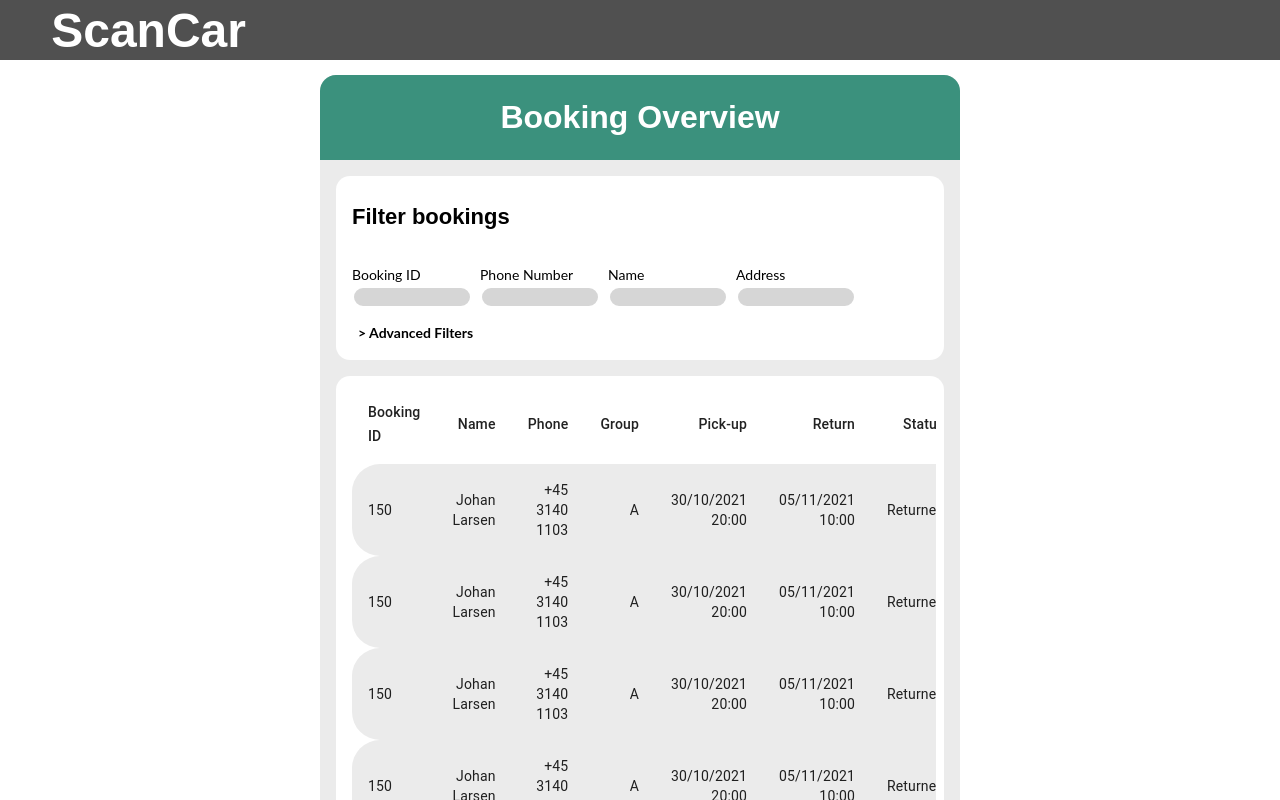
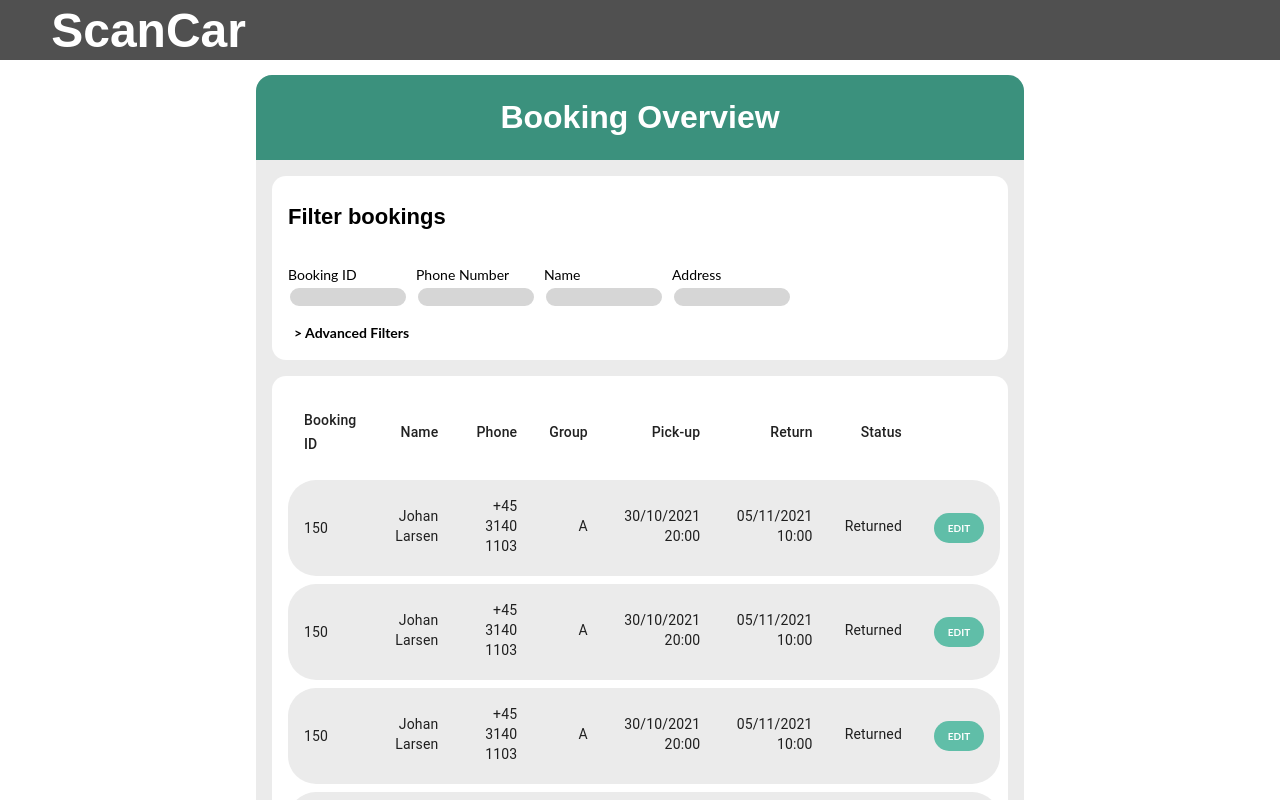
Before and after one commit to JOSBALIN/TIDFinalProject, a React (Create React App) app in the folder scancar/: page / in a window 1280 px wide. Shown: the top 800 px of the page. Built offline with nearby package versions, Linux system fonts and the light colour scheme.

Commit message:
major UI revision to table, added button. Refactored app.css

```diff
--- a/scancar/src/App.css
+++ b/scancar/src/App.css
@@ -66,10 +66,9 @@ font-size:300%;
 .canvas {
   background: #EBEBEB;
   padding-bottom:10%;
-  margin-right: 20%;
   margin-top: 75px;
   height: 100%;
-  width: 50%;
+  width: 60%;
   margin-left: auto;
   margin-right: auto;
   border-radius: 1em;
@@ -151,7 +150,6 @@ border-color:white
 }
 
 .checkboxes{
-  background-color: red;
   display: grid;
   grid-template-columns: 112px;
 }
--- a/scancar/src/components/checkboxes.css
+++ b/scancar/src/components/checkboxes.css
@@ -1,5 +1,4 @@
 .checkboxes{
-    background-color: red;
     display: grid;
     grid-template-columns: 112px;
   }
--- a/scancar/src/components/table.css
+++ b/scancar/src/components/table.css
@@ -13,11 +13,18 @@ row{
 
 .tablecell{
     background-color:#EBEBEB;
-    padding:100px;
-    margin-bottom: 100px;
+    padding-bottom:20px!important;
     border-collapse: collapse;
     border: none;
     box-shadow: none;
+}
+
+table{
+    border-spacing: 200px;
+}
+
+.rowspace{
+    margin-bottom:200px;
 }
 
 
--- a/scancar/src/components/table.tsx
+++ b/scancar/src/components/table.tsx
@@ -33,7 +33,7 @@ const rows = [
 export default function BasicTable() {
   return (
     <TableContainer>
-      <Table sx={{ minWidth: 450 }} aria-label="simple table">
+      <Table sx={{ minWidth: 650, borderCollapse: 'separate', borderSpacing: '0px 8px'}} aria-label="simple table">
         <TableHead>
           <TableRow id="tableHeader">
             <TableCell style={{borderBottom:"none"}} >Booking ID</TableCell>
```
